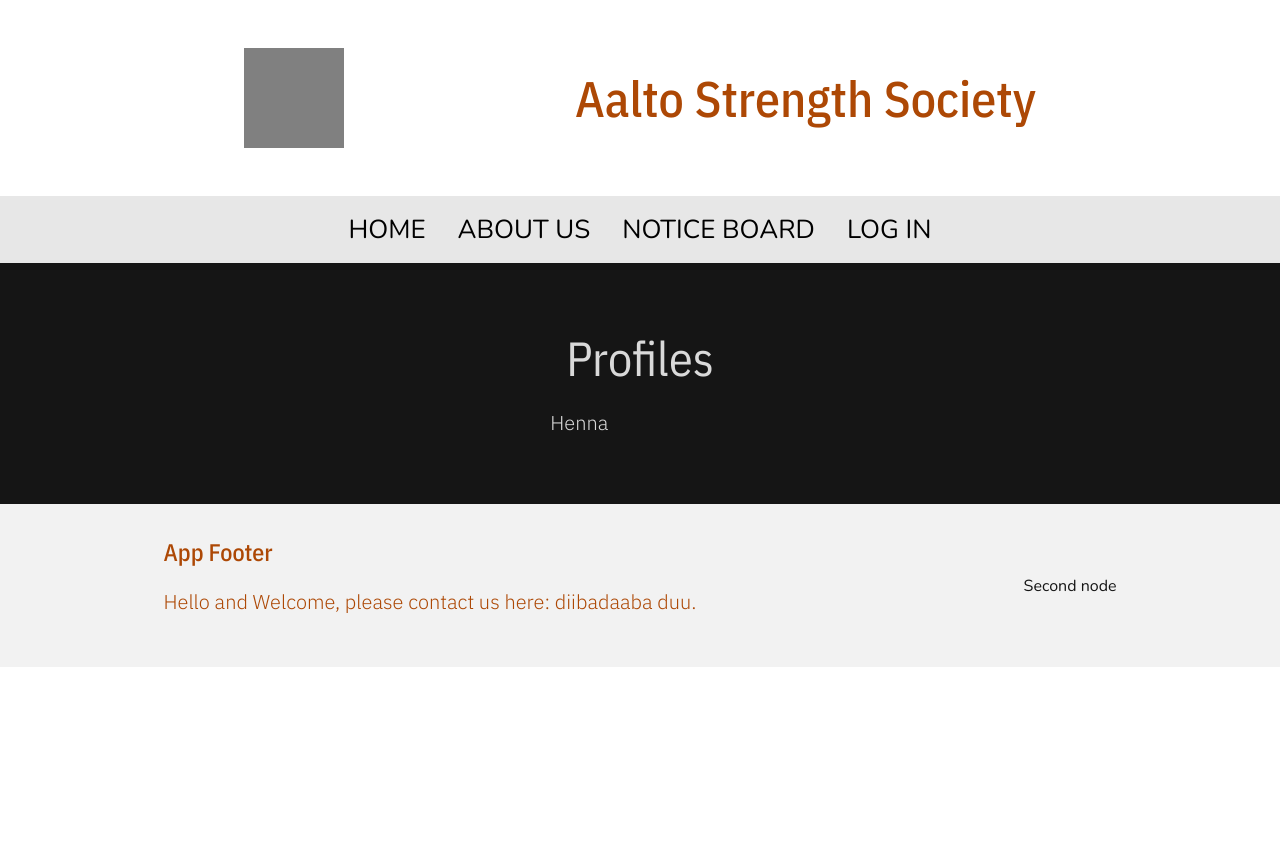
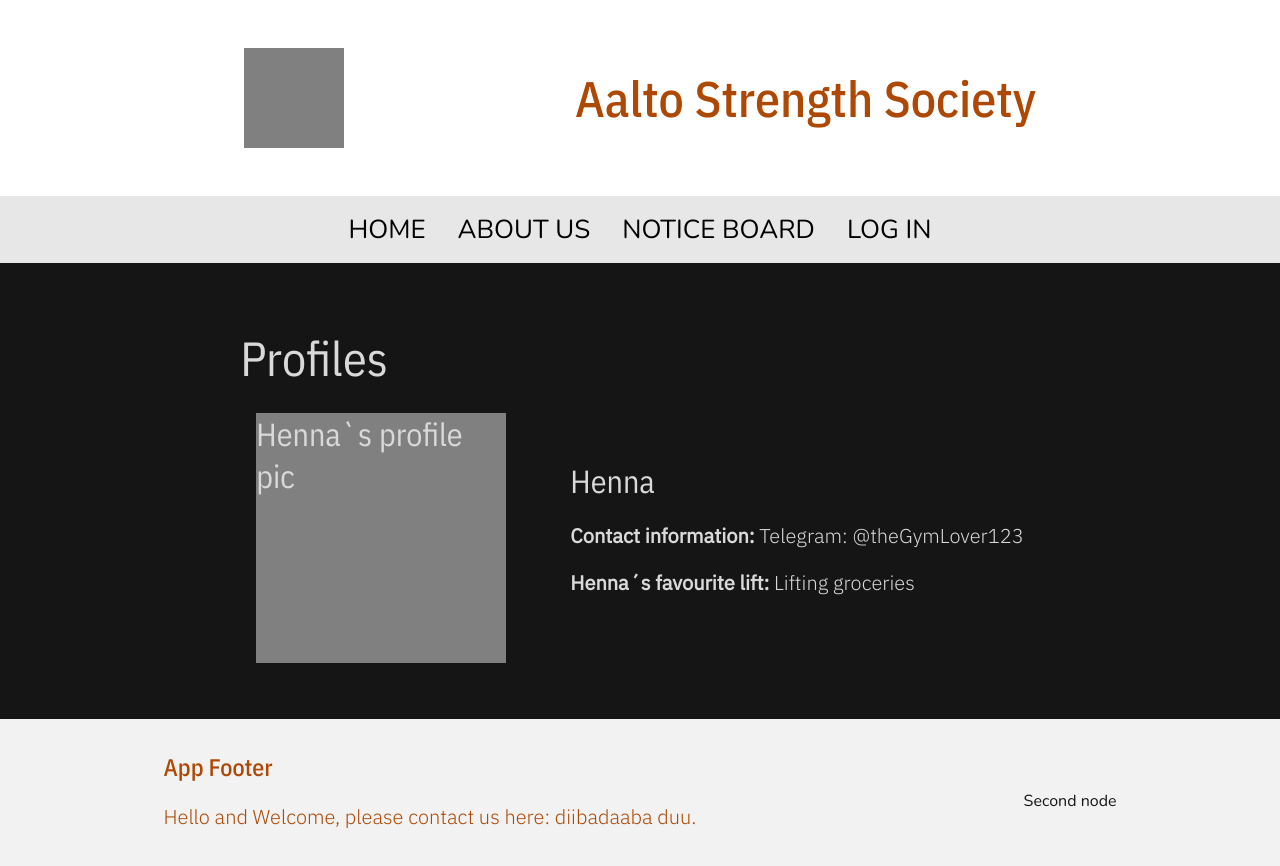
Before and after one commit to Testodus/Aalto-Strength-Society, a React (Create React App) app in the folder client/: page /profile/1 in a window 1280 px wide. Shown: the top 866 px of the page. Before the commit the page ends 800 px from the top, so only its background shows below. Built offline with nearby package versions, Linux system fonts and the light colour scheme.

Commit message:
add simple profile layout

```diff
--- a/client/src/assets/noticeBoardDummy.tsx
+++ b/client/src/assets/noticeBoardDummy.tsx
@@ -82,21 +82,35 @@ export const DummyProfiles: Array<Profile> = [
   {
     userID: '1',
     username: 'Henna',
+    email: 'Henna.com',
+    contactInformation: 'Telegram: @theGymLover123',
+    favoriteLift: 'Lifting groceries',
+    profilePictureSrc: 'Henna`s profile pic',
   },
   {
     userID: '2',
     username: 'Maikki',
+    email: 'Maikki@outlook.com',
+    contactInformation: 'Telegram: @theMaikki',
+    profilePictureSrc: 'Maikki`s profile pic',
   },
   {
     userID: '3',
     username: 'Heidi',
+    email: 'Heidi.com',
+    favoriteLift: 'Lifting groceries',
+    profilePictureSrc: 'Heidi`s profile pic',
   },
   {
     userID: '4',
     username: 'Jenski',
+    email: 'Henna.com',
+    contactInformation: 'Telegram: @theBoulderLover123',
+    favoriteLift: 'Lifting groceries',
   },
   {
     userID: '5',
     username: 'Gym bro',
+    email: 'Gymbro.com',
   },
 ];
--- a/client/src/pages/profile/Profile.tsx
+++ b/client/src/pages/profile/Profile.tsx
@@ -1,7 +1,37 @@
 import React from 'react';
 import { useLoaderData } from 'react-router-dom';
-import { Bodytext, Heading2 } from '../../shared-styles';
+import { Bodytext, Heading2, Heading3 } from '../../shared-styles';
 import { Profile } from '../../types';
+import styled from 'styled-components';
+
+const ImageContainer = styled.div`
+  height: 250px;
+  width: 250px;
+  color: grey;
+  background: grey;
+  flex-shrink: 0;
+`;
+
+const ResponsiveContainer = styled.div`
+  display: flex;
+  flex-direction: row;
+  align-items: center;
+  max-width: 1100px;
+  width: 100%;
+
+  @media only screen and (max-width: 640px) {
+    flex-direction: column;
+  }
+
+  div,
+  svg {
+    margin: 0.5rem 2rem 0.5rem 2rem;
+
+    @media only screen and (max-width: 640px) {
+      margin: 2rem;
+    }
+  }
+`;
 
 /**
  * TODO: create the profile layout
@@ -15,7 +45,30 @@ const ProfileElement = () => {
       {profile ? (
         <div>
           <Heading2>Profiles</Heading2>
-          <Bodytext>{profile.username}</Bodytext>
+          <ResponsiveContainer>
+            <ImageContainer>
+              <Heading3>
+                {profile.profilePictureSrc
+                  ? profile.profilePictureSrc
+                  : 'No profile picture set'}
+              </Heading3>
+            </ImageContainer>
+            <div>
+              <Heading3>{profile.username}</Heading3>
+              {profile.contactInformation ? (
+                <Bodytext>
+                  <b>Contact information: </b>
+                  {profile.contactInformation}
+                </Bodytext>
+              ) : null}
+              {profile.favoriteLift ? (
+                <Bodytext>
+                  <b>{profile.username + '´s favourite lift: '}</b>
+                  {profile.favoriteLift}
+                </Bodytext>
+              ) : null}
+            </div>
+          </ResponsiveContainer>
         </div>
       ) : (
         <Heading2> Profile does not exist </Heading2>
--- a/client/src/types.ts
+++ b/client/src/types.ts
@@ -40,4 +40,8 @@ export type NoticeBoard = {
 export type Profile = {
   userID: string;
   username: string;
+  favoriteLift?: string;
+  contactInformation?: string;
+  email: string;
+  profilePictureSrc?: string;
 };
```
